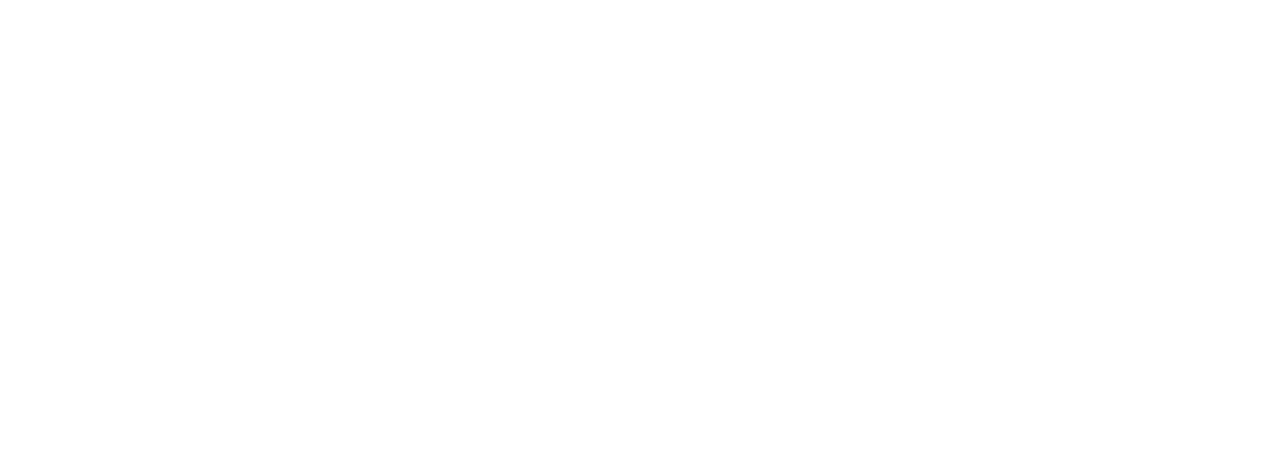
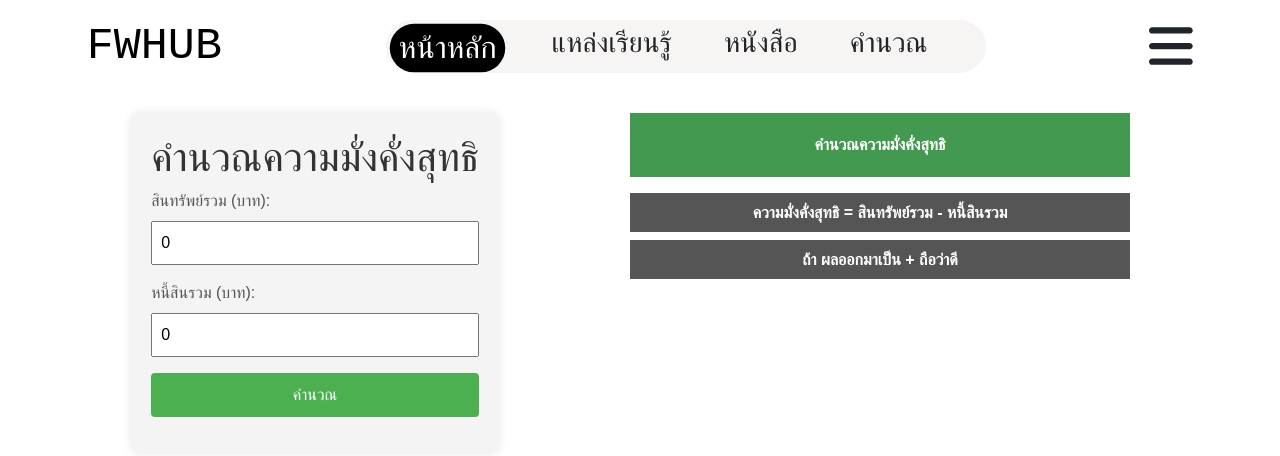
Before and after one commit to SarayutZ/BP, a Vue app: page /wealthy in a window 1280 px wide. Before the commit this address had no page. Shown: the top 456 px of the page. Built offline with nearby package versions, Linux system fonts and the light colour scheme; a web font is replaced by a local one.

Commit message:
กันสีย4

```diff
--- a/src/components/Math/ReTire.vue
+++ b/src/components/Math/ReTire.vue
@@ -7,6 +7,7 @@
     <!-- !! ส้วนของ form กรอกเลข -->
 
     <div class="box-side2 d-flex justify-content-center">
+
       <div class="retirement-calculator">
         <h1>คำนวณเงินเกษียณอายุ</h1>
 
--- /dev/null
+++ b/src/components/Math/moneyincom.vue
@@ -0,0 +1,154 @@
+<template>
+    <MenuBar />
+    <div class="box-side2 d-flex justify-content-center">
+      <div class="seventwo">
+        <h1>อัตราส่วนเงินออม และ เงินออมและเงินลงทุน</h1>
+        <div class="form-group">
+          <label for="rate">รายได้รวมทั้งเดือน (บาท):</label>
+          <input type="number" v-model="income" id="income" class="input-field" />
+        </div>
+        <div class="form-group">
+          <label for="savings">เงินออมและเงินลงทุน (บาท)/ เดือน :</label>
+          <input type="number" v-model="savings" id="savings" class="input-field" />
+        </div>
+        <div class="form-group">
+          <button @click="calculateYears" class="calculate-button">คำนวณ</button>
+        </div>
+        <div v-if="years >= 0" class="result">
+          <p>สภาวะการเงิน: {{ years }} </p>
+        </div>
+      </div>
+
+      <!-- อธิบายสูตร -->
+      <div class="explan2">
+        <p>อัตราส่วนเงินออม และ เงินออมและเงินลงทุน</p>
+        <h6>บ่งบอกความสามารถในการสะสมความมั่งคั่งเก็บได้มากกว่า 10% ถือว่าดี</h6>
+      </div>
+    </div>
+  </template>
+
+  <script>
+  import MenuBar from "../MenuBar.vue";
+
+  export default {
+    data() {
+      return {
+        income: 0,
+        savings: 0,
+        years: -1,
+      };
+    },
+    methods: {
+      calculateYears() {
+        if (this.income > 0) {
+          this.years = (100 * this.savings) / this.income;
+        } else {
+          this.years = -1;
+        }
+      },
+    },
+    components: { MenuBar },
+  };
+  </script>
+
+  <style scoped>
+  @media only  screen and (max-width: 400px)  {
+.box-side2{
+  display: inline !important;
+}
+.explan2 p{
+  width: 390px !important;
+}
+.explan2 h6{
+  width: 390px !important;
+  font-size: 15px !important;
+
+}
+
+}
+@media only screen and (width: 768px) and (height: 1024px)
+  {
+.box-side{
+  display: inline !important;
+}
+.retirement-calculator{
+  margin-left: 150px !important;
+
+}
+.explan2 p{
+  width: 770px !important;
+}
+.explan h5{
+  width: 770px !important;
+  font-size: 15px !important;
+
+}
+
+}
+  .seventwo {
+    max-width: 500px;
+    margin: 0 auto;
+    padding: 20px;
+    background-color: #f4f4f4;
+    border-radius: 8px;
+    box-shadow: 0 0 10px rgba(0, 0, 0, 0.1);
+  }
+
+  h1 {
+    text-align: center;
+    color: #333;
+  }
+
+  .form-group {
+    margin-bottom: 16px;
+  }
+
+  label {
+    display: block;
+    margin-bottom: 8px;
+    color: #555;
+  }
+
+  .input-field {
+    width: 100%;
+    padding: 8px;
+    box-sizing: border-box;
+  }
+
+  .calculate-button {
+    background-color: #4caf50;
+    color: white;
+    padding: 10px;
+    border: none;
+    border-radius: 4px;
+    cursor: pointer;
+    width: 100%;
+  }
+  .explan2 {
+    margin-right: 150px;
+  }
+  .explan2 p {
+    width: 500px;
+    word-wrap: break-word;
+
+    background-color: #42994f;
+    font-weight: bolder;
+    color: white;
+    padding: 20px;
+    text-align: center;
+  }
+  .explan2 h6 {
+    width: 500px;
+    word-wrap: break-word;
+    background-color: #555;
+    color: white;
+    font-weight: bold;
+    padding: 10px;
+    text-align: center;
+  }
+  .result {
+    margin-top: 16px;
+    font-weight: bold;
+    color: #333;
+  }
+  </style>
--- a/src/components/Math/seventwo.vue
+++ b/src/components/Math/seventwo.vue
@@ -47,6 +47,39 @@
 </script>
 
 <style scoped>
+@media only  screen and (max-width: 400px)  {
+.box-side2{
+  display: inline !important;
+}
+.explan2 p{
+  width: 390px !important;
+}
+.explan2 h5{
+  width: 390px !important;
+  font-size: 15px !important;
+
+}
+
+}
+@media only screen and (width: 768px) and (height: 1024px)
+  {
+.box-side{
+  display: inline !important;
+}
+.retirement-calculator{
+  margin-left: 150px !important;
+
+}
+.explan2 p{
+  width: 770px !important;
+}
+.explan h5{
+  width: 770px !important;
+  font-size: 15px !important;
+
+}
+
+}
 .seventwo {
   max-width: 500px;
   margin: 0 auto;
--- /dev/null
+++ b/src/components/Math/wealthy.vue
@@ -0,0 +1,155 @@
+<template>
+    <MenuBar />
+    <div class="box-side2 d-flex justify-content-center">
+      <div class="seventwo">
+        <h1>คำนวณความมั่งคั่งสุทธิ</h1>
+        <div class="form-group">
+          <label for="assets">สินทรัพย์รวม (บาท):</label>
+          <input type="number" v-model="assets" id="assets" class="input-field" />
+        </div>
+        <div class="form-group">
+          <label for="liabilities">หนี้สินรวม (บาท):</label>
+          <input type="number" v-model="liabilities" id="liabilities" class="input-field" />
+        </div>
+        <div class="form-group">
+          <button @click="calculateNetWorth" class="calculate-button">คำนวณ</button>
+        </div>
+        <div v-if="netWorth " class="result">
+          <p>ความมั่งคั่งสุทธิ: {{ netWorth.toLocaleString(undefined, {
+            //จัดรูปแบบให้มีทศนิยม 2 ตำแหน่งตัวเลขทั้งตัวเลขที่เป็นส่วนจำนวนเต็มและทศนิยม
+            minimumFractionDigits: 2,
+            maximumFractionDigits: 2,
+          }) }} บาท</p>
+        </div>
+      </div>
+
+      <!-- อธิบายสูตร -->
+      <div class="explan2">
+        <p>คำนวณความมั่งคั่งสุทธิ</p>
+        <h6>ความมั่งคั่งสุทธิ = สินทรัพย์รวม - หนี้สินรวม</h6>
+        <h6>ถ้า ผลออกมาเป็น + ถือว่าดี</h6>
+      </div>
+    </div>
+  </template>
+
+  <script>
+  import MenuBar from "../MenuBar.vue";
+
+  export default {
+    data() {
+      return {
+        assets: 0,
+        liabilities: 0,
+        netWorth: 0,
+      };
+    },
+    methods: {
+      calculateNetWorth() {
+        this.netWorth = this.assets - this.liabilities;
+      },
+    },
+    components: { MenuBar },
+  };
+  </script>
+
+  <style scoped>
+  @media only  screen and (max-width: 400px)  {
+.box-side2{
+  display: inline !important;
+}
+.explan2 p{
+  width: 390px !important;
+}
+.explan2 h6{
+  width: 390px !important;
+  font-size: 15px !important;
+
+}
+
+}
+@media only screen and (width: 768px) and (height: 1024px)
+  {
+.box-side{
+  display: inline !important;
+}
+.retirement-calculator{
+  margin-left: 150px !important;
+
+}
+.explan2 p{
+  width: 770px !important;
+}
+.explan h5{
+  width: 770px !important;
+  font-size: 15px !important;
+
+}
+
+}
+  .seventwo {
+    max-width: 500px;
+    margin: 0 auto;
+    padding: 20px;
+    background-color: #f4f4f4;
+    border-radius: 8px;
+    box-shadow: 0 0 10px rgba(0, 0, 0, 0.1);
+  }
+
+  h1 {
+    text-align: center;
+    color: #333;
+  }
+
+  .form-group {
+    margin-bottom: 16px;
+  }
+
+  label {
+    display: block;
+    margin-bottom: 8px;
+    color: #555;
+  }
+
+  .input-field {
+    width: 100%;
+    padding: 8px;
+    box-sizing: border-box;
+  }
+
+  .calculate-button {
+    background-color: #4caf50;
+    color: white;
+    padding: 10px;
+    border: none;
+    border-radius: 4px;
+    cursor: pointer;
+    width: 100%;
+  }
+  .explan2 {
+    margin-right: 150px;
+  }
+  .explan2 p {
+    width: 500px;
+    word-wrap: break-word;
+
+    background-color: #42994f;
+    font-weight: bolder;
+    color: white;
+    padding: 20px;
+    text-align: center;
+  }
+  .explan2 h6 {
+    width: 500px;
+    word-wrap: break-word;
+    background-color: #555;
+    color: white;
+    font-weight: bold;
+    padding: 10px;
+    text-align: center;
+  }
+  .result {
+    margin-top: 16px;
+    font-weight: bold;
+    color: #333;
+  }
+  </style>
--- a/src/router/index.js
+++ b/src/router/index.js
@@ -16,6 +16,8 @@
 import CompoundInterest from '../components/Math/CompoundInterest.vue'
 import ReTire from  '../components/Math/ReTire.vue'
 import seventwo from '../components/Math/seventwo.vue'
+import moneyincome from '../components/Math/moneyincom.vue'
+import wealthy from '../components/Math/wealthy.vue'
 
 
 const router = createRouter({
@@ -92,6 +94,16 @@
       name: 'seventwo',
       component: seventwo
     },
+    {
+      path: '/moneyincome',
+      name: 'moneyincome',
+      component: moneyincome
+    },
+    {
+      path: '/wealthy',
+      name: 'wealthy',
+      component: wealthy
+    },
 
   ]
 })
--- a/src/store/store.js
+++ b/src/store/store.js
@@ -1207,7 +1207,17 @@
         name:"กฎของตัวเลข 72",
         images: "https://cdn.pixabay.com/photo/2023/10/02/14/00/egg-8289259_1280.png",
         link:"/seventwo"
-      }
+      },
+      {
+        name:"เงินออม และ เงินลงทุน",
+        images: "https://cdn.pixabay.com/photo/2023/10/02/14/00/egg-8289259_1280.png",
+        link:"/moneyincome"
+      },
+      {
+        name:"ความมั่งคั่งสุทธิ",
+        images: "https://cdn.pixabay.com/photo/2023/10/02/14/00/egg-8289259_1280.png",
+        link:"/wealthy"
+      },
     ],
   },
   // ใน Vuex, getters ใช้ในการเข้าถึงข้อมูลจากสถานะ (state) นำมาใช้ในคอมโพเนนต์ Vue
```
